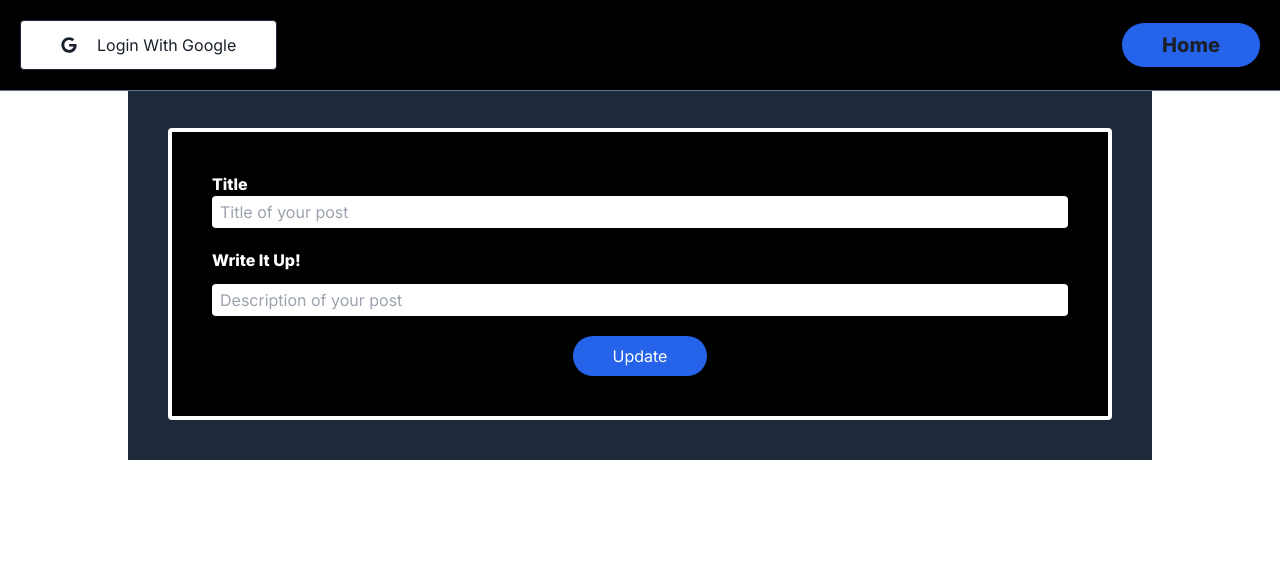
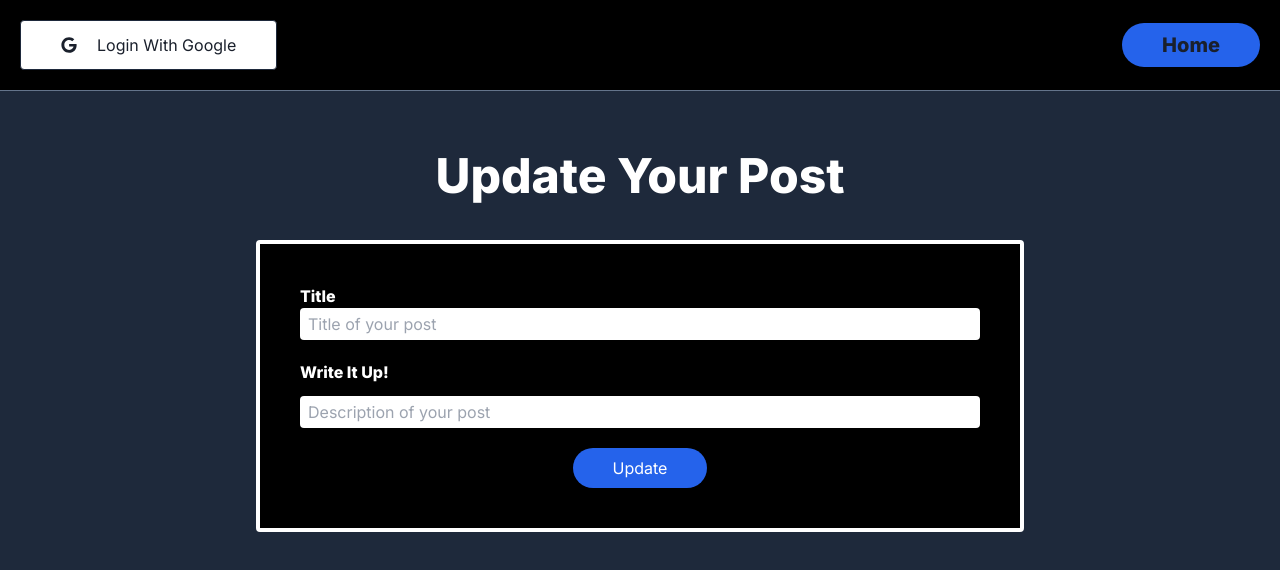
Before and after one commit to dlarenzo/post-app-next-js, a Next.js app: page /post/1 in a window 1280 px wide. Shown: the top 570 px of the page. Built offline with nearby package versions, Linux system fonts and the light colour scheme; no server answers; the database is empty.

Commit message:
finished product

```diff
--- a/src/app/components/AllPostCard.jsx
+++ b/src/app/components/AllPostCard.jsx
@@ -93,9 +93,11 @@ const AllPostCard = ({ params }) => {
           className="w-full bg-black border-4 border-white rounded mb-5"
         >
           <div className="p-10">
-            <h3 className="py-1 px-2 bg-white text-black rounded mb-5 font-extralight">
+            <h3 className="text-white pb-3 font-extrabold text-lg">Title</h3>
+            <p className="py-1 px-2 bg-white text-black rounded mb-5 font-extralight">
               {post.title}
-            </h3>
+            </p>
+            <h3 className="text-white pb-3 font-extrabold text-lg">Post</h3>
             <p className="py-1 px-2 mb-10 bg-white text-black rounded font-extralight">
               {post.description}
             </p>
--- a/src/app/components/Auth.jsx
+++ b/src/app/components/Auth.jsx
@@ -33,10 +33,10 @@ const Auth = () => {
       <div>
         {isLoggedIn && (
           <>
-            <p className="text-white mb-4">Welcome, {user.email}</p>
+            <p className="text-white mb-4 ">Welcome, {user.email}</p>
             <Link
               href="/"
-              className="text-white border border-red-600 bg-red-600 rounded-full py-2 px-6"
+              className="text-white border border-red-600 bg-red-600 rounded-full py-1 px-6 font-extrabold"
               onClick={() => auth.signOut()}
             >
               {" "}
--- a/src/app/components/Create.jsx
+++ b/src/app/components/Create.jsx
@@ -44,8 +44,11 @@ const Create = () => {
 
   return (
     <div className="">
-      <div className="w-full bg-black pt-24">
+      <div className="w-full h-screen bg-slate-800 pt-24">
         <div className="w-4/5 bg-slate-800 p-10 mx-auto ">
+          <h1 className="text-center font-extrabold text-5xl text-white mb-10">
+            Update Your Post
+          </h1>
           <div className="w-full bg-black border-4 border-white rounded">
             <div className="p-10">
               <form onSubmit={handleSubmit}>
--- a/src/app/post/[id]/page.jsx
+++ b/src/app/post/[id]/page.jsx
@@ -85,12 +85,12 @@ const EditPost = ({ params }) => {
 
   return (
     <div>
-      <div className="w-4/5 bg-slate-800 p-10 mx-auto ">
-        <h1 className="text-center font-extrabold text-5xl mb-10">
+      <div className="w-full h-screen bg-slate-800 px-10 pt-28 mx-auto ">
+        <h1 className="text-center font-extrabold text-5xl text-white my-10">
           Update Your Post
         </h1>
-        <div className="w-full bg-black border-4 border-white rounded">
-          <div className="p-10">
+        <div className="w-4/5 flex justify-center rounded mx-auto ">
+          <div className="w-4/5 bg-black border-4 border-white rounded p-10">
             <form onSubmit={handleUpdate}>
               <div className="mb-5">
                 <label className="mb-3 font-extrabold text-white">Title</label>
```
